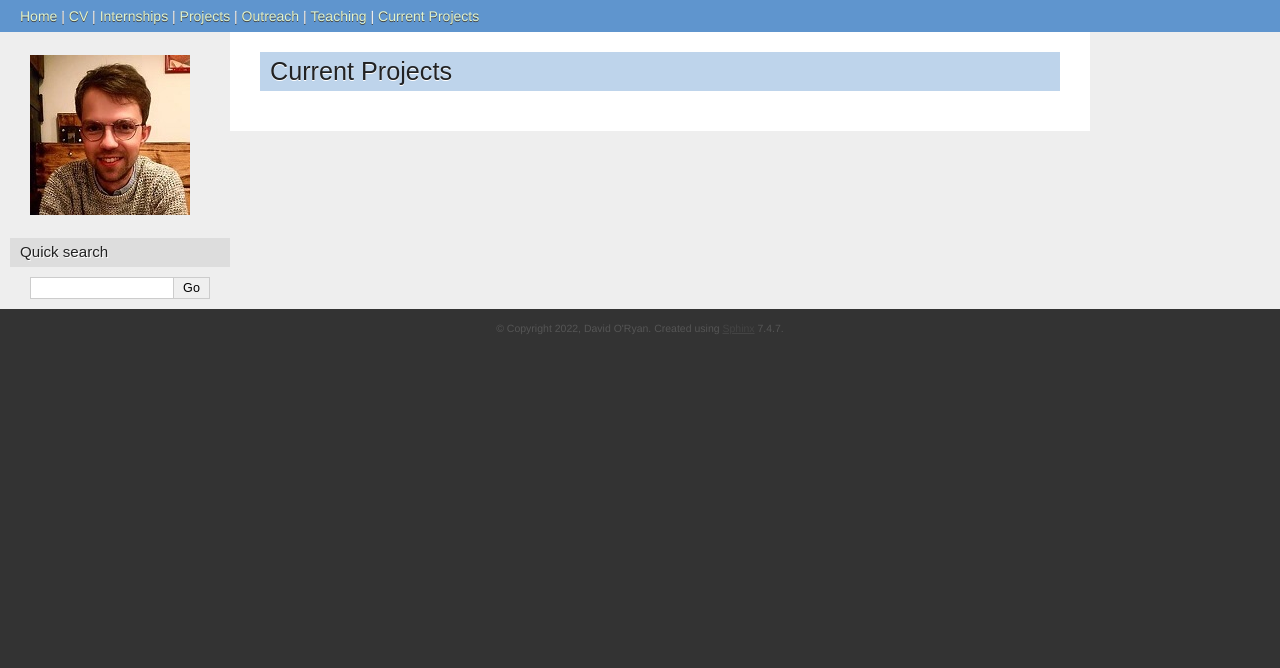
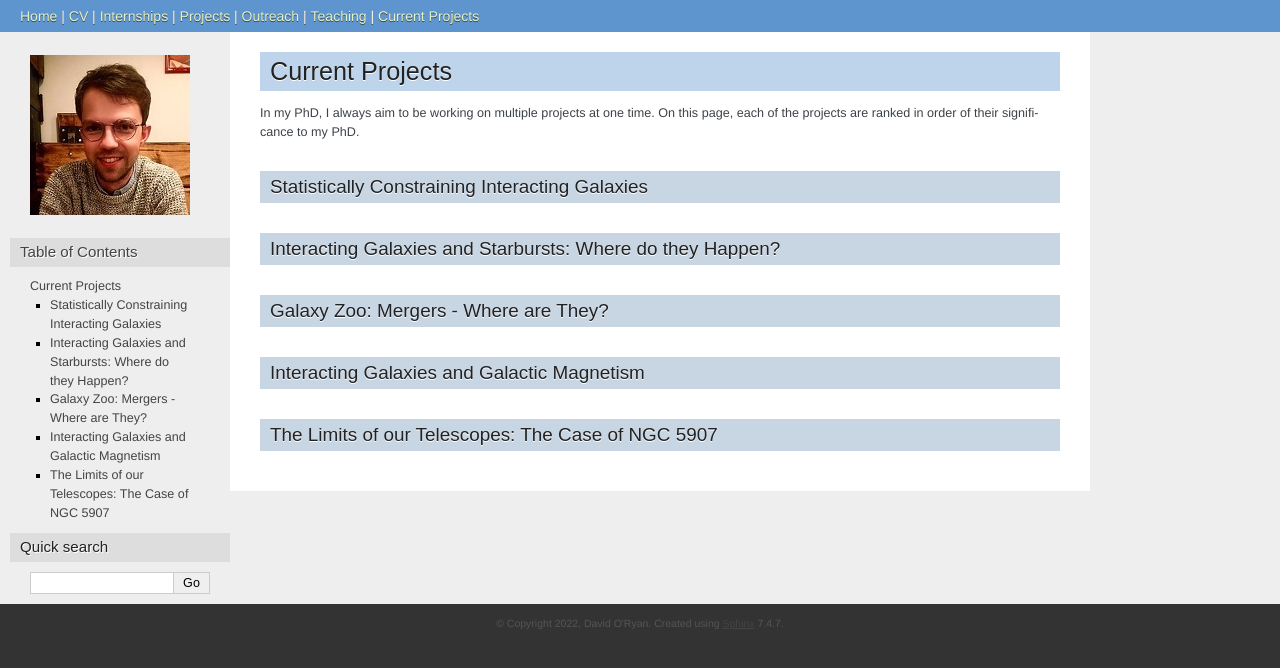
Before and after one commit to AstroORyan/my-website-sphinx, a Sphinx documentation site: the page built from source/projects.rst, in a window 1280 px wide. Shown: the top 668 px of the page. Built offline with Sphinx 7.4.7, drawn with Linux system fonts in a browser that asks for light colours.

Commit message:
Added some titles to project page. All to be done for now.

```diff
--- a/source/projects.rst
+++ b/source/projects.rst
@@ -1,2 +1,18 @@
 Current Projects
 **************************
+In my PhD, I always aim to be working on multiple projects at one time. On this page, each of the projects are ranked in order of their significance to my PhD.
+
+Statistically Constraining Interacting Galaxies
+====================================================
+
+Interacting Galaxies and Starbursts: Where do they Happen?
+=============================================================
+
+Galaxy Zoo: Mergers - Where are They?
+========================================
+
+Interacting Galaxies and Galactic Magnetism
+=============================================
+
+The Limits of our Telescopes: The Case of NGC 5907
+====================================================
```
